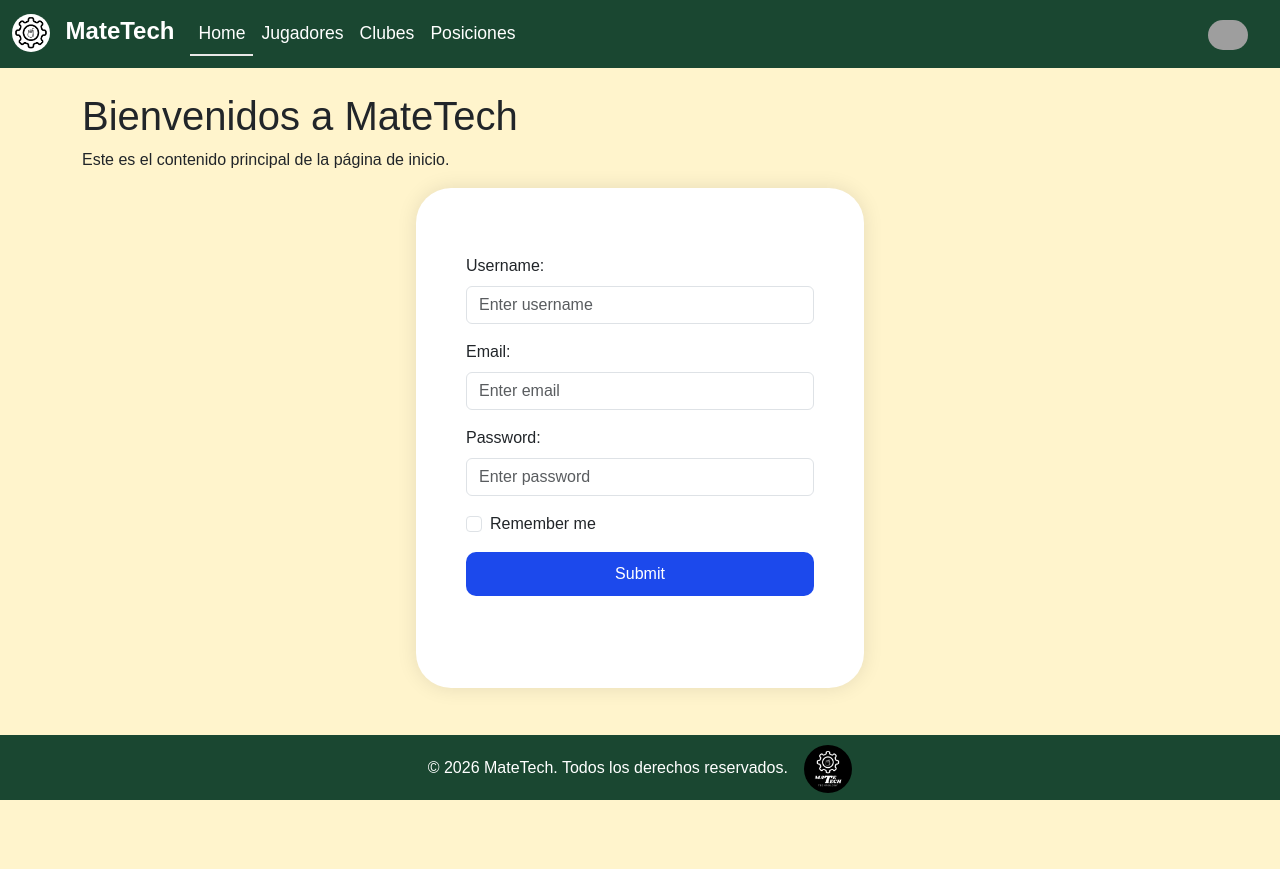
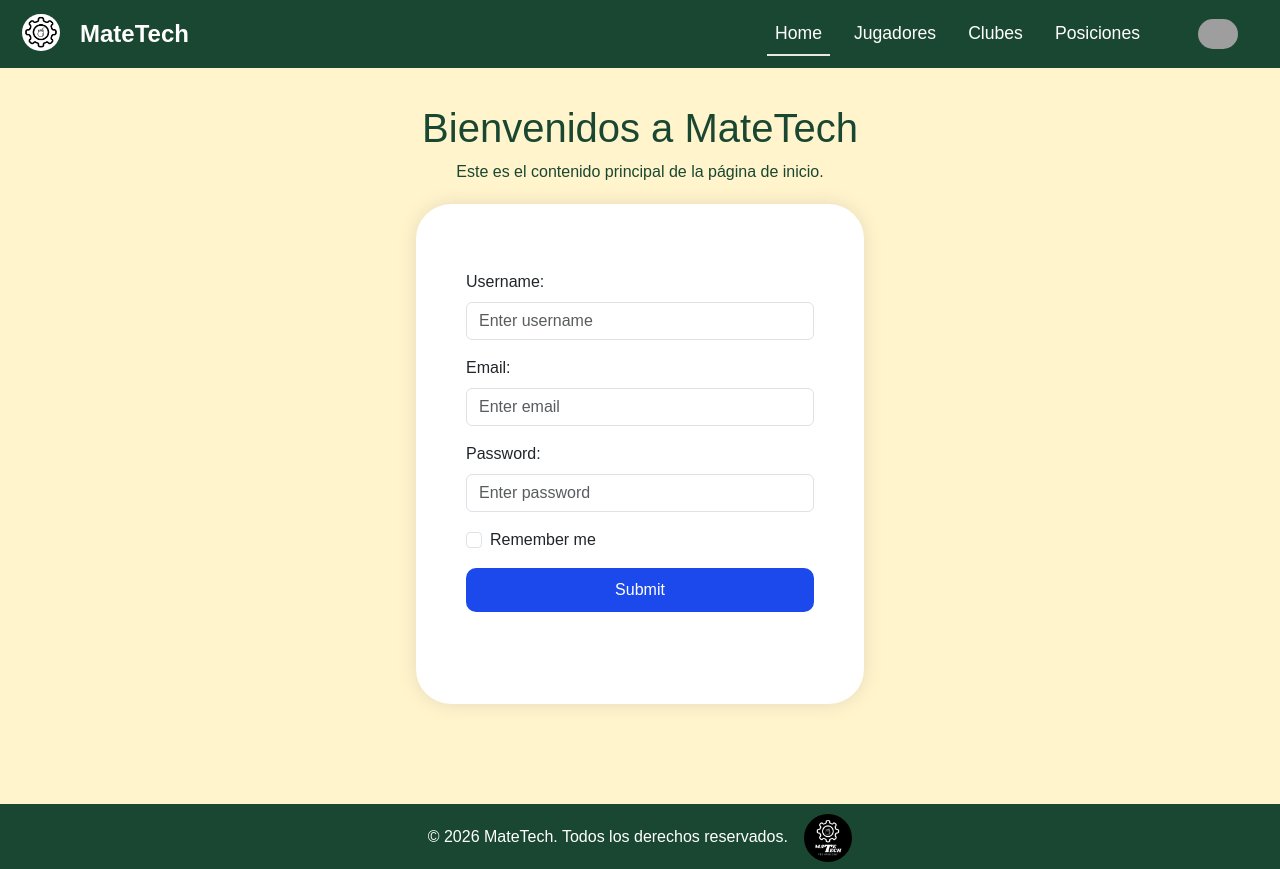
Before and after one commit to loretex23/Proyecto---MateTech, a PHP site: page /index.php in a window 1280 px wide. Before the commit the page ends 800 px from the top, so only its background shows below. Run offline with PHP 8.4, Linux system fonts and the light colour scheme; grey boxes are pictures that could not be loaded.

Commit message:
navbar fixed + colors + items aligned and visuals/text

```diff
--- a/estilos.css
+++ b/estilos.css
@@ -11,11 +11,10 @@
   flex: 1;
 }
 
-body {
-  background-color: #fff4cc;
-  font-family: "Arial", monospace;
-  margin: 0;
-  padding: 0;
+.navbar-brand {
+  display: flex;
+  align-items: center;
+  padding: 0 10px;
 }
 
 .nav-logo,
@@ -30,6 +29,7 @@ body {
   margin-left: 10px;
   font-family: "Arial", monospace;
   text-align: center;
+  margin-left: 20px;
 }
 
 .nav-logo {
@@ -59,7 +59,7 @@ footer {
   color: #fff;
   text-align: center;
   padding: 10px 0;
-  position: fixed;
+  justify-content: bottom;
   bottom: 0;
   width: 100%;
   height: 65px;
@@ -92,7 +92,48 @@ footer {
 }
 .nav-list {
   display: flex;
+  justify-content: right;
+  align-items: right;
+  flex: 1;
+}
+
+#nav-list {
+  display: flex;
+  justify-content: right;
+  align-items: right;
+  flex: 1;
+  margin-right: 20px;
+}
+
+.nav-item {
+  padding: 0 8px;
+}
+
+.navbar {
+  position: fixed;
+  top: 0;
+  left: 0;
+  width: 100%;
+  height: 68px;
+  background-color: #1a4731;
+  z-index: 1000;
+  display: flex;
+  align-items: center;
+}
+
+body {
+  background-color: #fff4cc;
+  font-family: "Arial", monospace;
+  margin: 0;
+  padding-top: 80px;
+}
+
+.mt-4 {
+  margin-top: 1.5rem !important;
+  text-align: center;
+  margin-bottom: 20px;
   justify-content: center;
   align-items: center;
-  flex: 1;
+  text-align: center;
+  color: #1a4731;
 }
```
